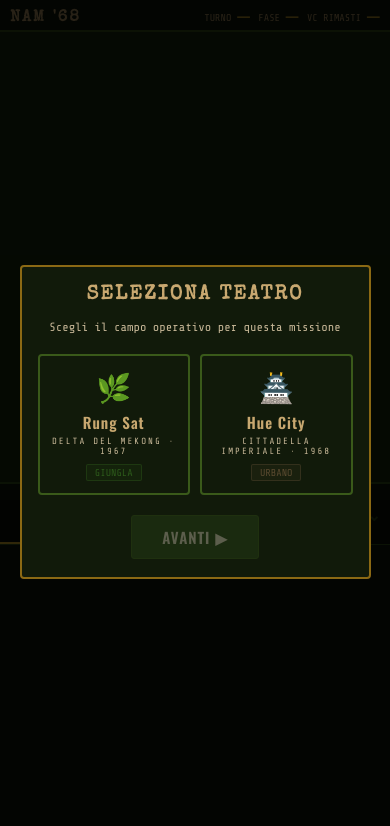
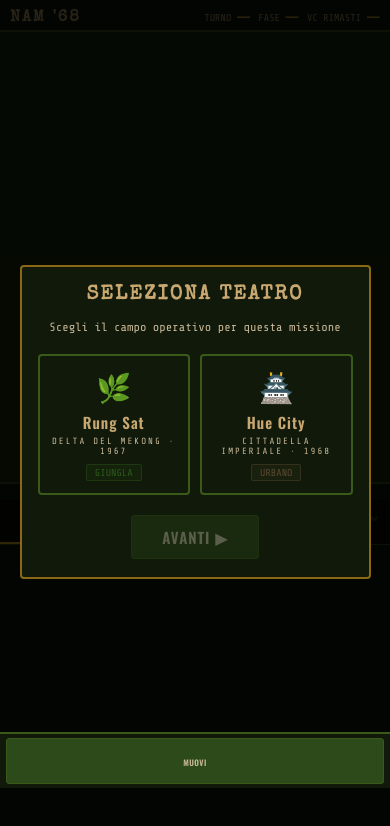
Before and after one commit to Goliath86/vn68, a plain HTML site: page index.html in a window 390 px wide. Drawn offline with nearby package versions, Linux system fonts and the light colour scheme.

Commit message:
Changed: init mobile weapon picker quick bar

```diff
--- a/index.html
+++ b/index.html
@@ -320,7 +320,7 @@
                         <div
                             id="mob-weapon-picker"
                             style="
-                                display: none;
+                                display: flex;
                                 flex-direction: column;
                                 gap: 4px;
                                 margin-top: 6px;
@@ -416,6 +416,15 @@
             <!-- /bottom-sheet -->
 
             <!-- Quick action bar: visibile quando la sheet è collassata (mobile only) -->
+            <div id="quick-weapons-bar">
+                <button class="btn qb-btn" id="qb-wp1">
+                    <span class="qb-icon"></span>
+                    <span class="qb-label" data-i18n="buttons.move_mobile">
+                        Muovi
+                    </span>
+                </button>
+            </div>
+
             <div id="quick-bar">
                 <button class="btn qb-btn" id="qb-move">
                     <span class="qb-icon">↗</span>
--- a/style.css
+++ b/style.css
@@ -1166,3 +1166,19 @@ body {
         display: none;
     }
 }
+
+#quick-weapons-bar {
+    position: fixed;
+    display: flex;
+    flex-direction: row;
+    bottom: 56px;
+    left: 0;
+    right: 0;
+    height: 56px;
+    border-top: 2px solid var(--border);
+    padding: 4px 6px;
+    z-index: 150;
+    background: var(--panel-bg);
+    align-items: stretch;
+    gap: 4px;
+}
```
Also changed, not shown: 1 other file.
